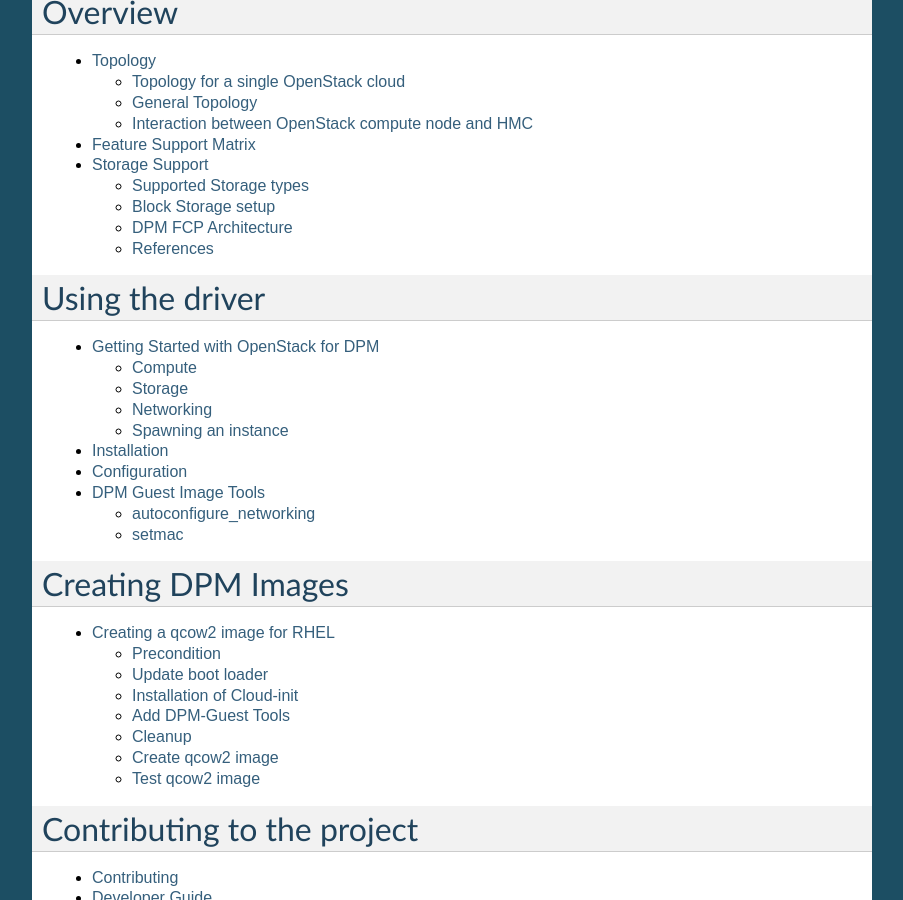
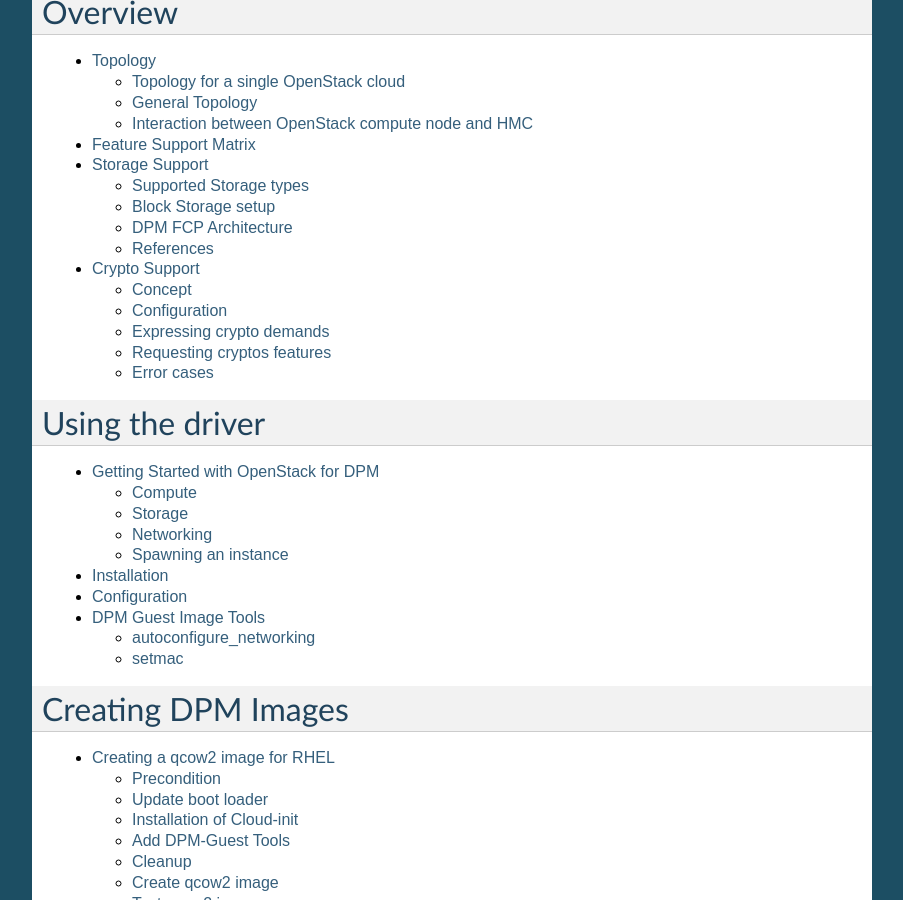
Before and after one commit to openstack-archive/nova-dpm, a Sphinx documentation site: the page built from doc/source/index.rst, in a window 1280 px wide and 900 px high, scrolled down 453 px. Shown: the whole window, without its empty margins (198-1101 px from the left). Built offline with Sphinx 7.4.7, drawn with Linux system fonts in a browser that asks for light colours; the version number could not be read and is left out; some of the changed lines change nothing that is shown.

Commit message:
Add crypto docs
Change-Id: Ice9aae8ac21131411a096c4cd82e311b366b9b44
Implements: blueprint crypto-support

```diff
--- /dev/null
+++ b/doc/source/crypto.rst
@@ -0,0 +1,110 @@
+.. _crypto:
+
+==============
+Crypto Support
+==============
+
+This section describes the crypto support for OpenStack DPM.
+
+Concept
+-------
+
+First, the OpenStack administrator must specify the set of crypto adapters
+that can be used by OpenStack. This is done via a nova-dpm configuration
+option.
+
+The OpenStack administrator must define new flavors that specify the crypto
+adapter and crypto domain needs.
+
+The OpenStack user can then request crypto adapters and crypto domains by
+selecting the corresponding flavor.
+
+
+Configuration
+-------------
+
+The config option `physical_crypto_adapters` specifies which crypto adapters
+can be used by this OpenStack compute node. For more details see the chapter
+:ref:`configuration`.
+
+.. note::
+  Crypto adapters of all crypto modes can be added to this list. OpenStack
+  will never change the crypto type of an adapter but always use the current
+  type.
+
+Expressing crypto demands
+-------------------------
+
+The OpenStack flavor specifies the crypto adapter and crypto domain needs.
+The flavor must be created with the following extra-specs:
+
+* crypto_adapters
+
+  Specifies how many crypto adapters of which type are required.
+
+* crypto_domain_count
+
+  Specifies how many crypto domains are required. This parameter is optional.
+  If not given, no crypto domains are supplied. It requires the parameter
+  `crypto_adapters` to be present. If not, it will be silently ignored.
+
+**Examples**
+
+
+One crypto adapter in "EP11" mode without any crypto domain:
+
+.. code::
+
+  $ openstack flavor create --ram 512 --vcpus 1 \
+    --property crypto_adapters="ep11" \
+    flavor_ep11_no_domain
+
+One crypto adapter in "EP11" mode using one crypto domain:
+
+.. code::
+
+  $ openstack flavor create --ram 512 --vcpus 1 \
+    --property crypto_adapters="ep11" \
+    --property crypto_domain_count=1 \
+    flavor_ep11_single_domain
+
+One crypto adapter in "EP11" mode, one crypto adapter in "CCA" mode and two
+crypto adapters in "Accelerator" mode. Also add 2 crypto domains.
+
+.. code::
+
+  $ openstack flavor create --ram 512 --vcpus 1 \
+    --property crypto_adapters="ep11,cca:1,accelerator:2" \
+    --property crypto_domain_count=2 \
+    flavor_all_cryptos
+
+
+Requesting cryptos features
+---------------------------
+
+To request crypto features, simply launch an instance with a flavor that
+matches your needs.
+
+
+Error cases
+-----------
+
+If the crypto request cannot be satisfied, the instance build is aborted.
+Possible reasons can be
+
+**Not enough crypto adapters of the requested type available**
+
+Solution: Add more crypto adapters of the requested type to the nova
+configuration.
+
+**Not enough free crypto domains found**
+
+OpenStack must find crypto domains that are free for use cross all adapters.
+If 8 adapters and 2 domains are requested, OpenStack must find 2 domains
+that are still available for usage ('control-usage') on all 8 adapters.
+
+Solution: At the moment there is no good solution. Normally the solution would
+be to add more crypto adapters to the configuration. But the current
+algorithm for finding  a free domain does not consider all possible
+combinations of adapters, but is always picking the first possible combination.
+To solve the issue, we would need to enhance this algorithm.
--- a/doc/source/index.rst
+++ b/doc/source/index.rst
@@ -53,6 +53,7 @@
     topology
     support-matrix
     storage
+    crypto
 
 Using the driver
 ================
```
